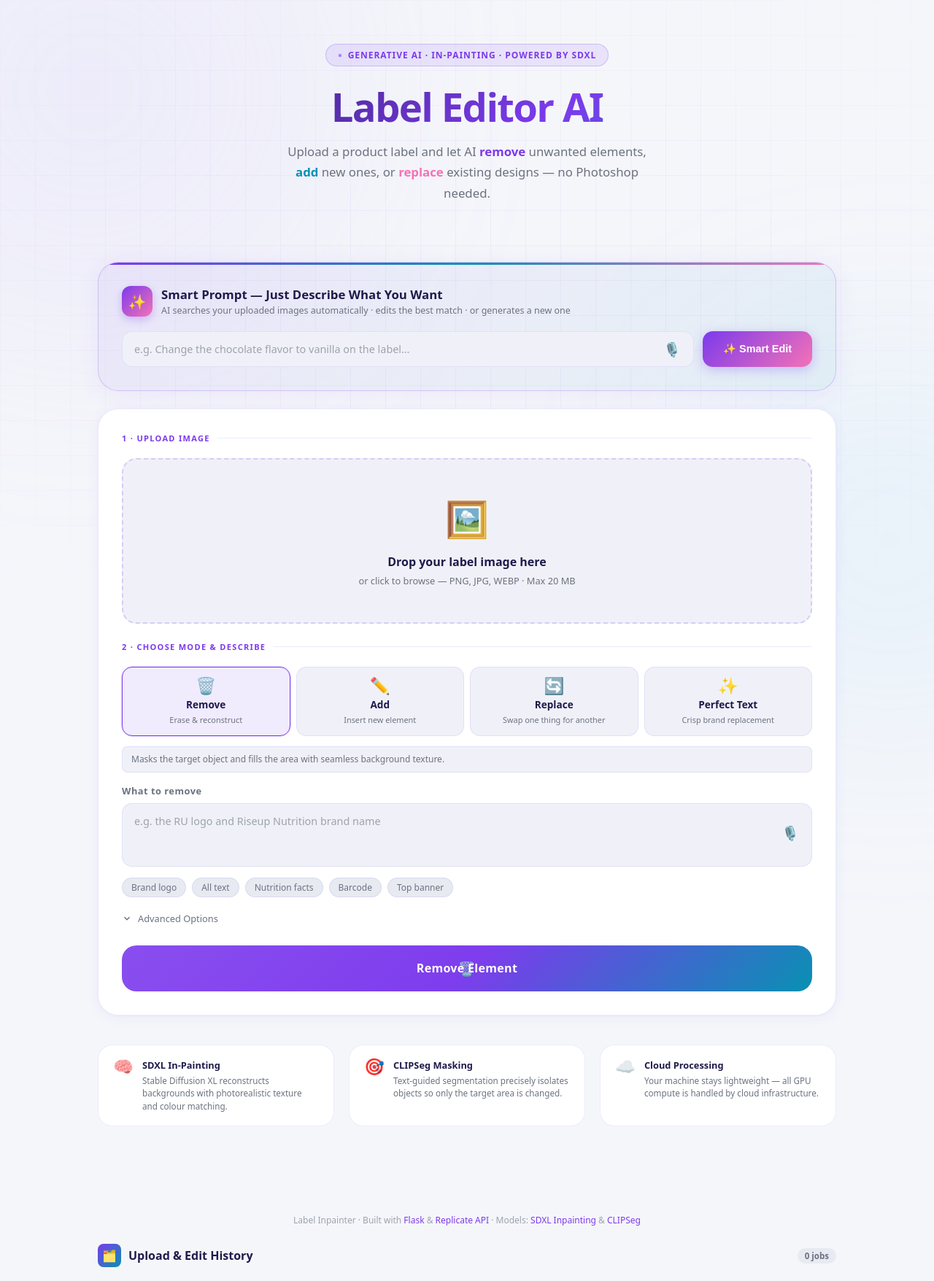
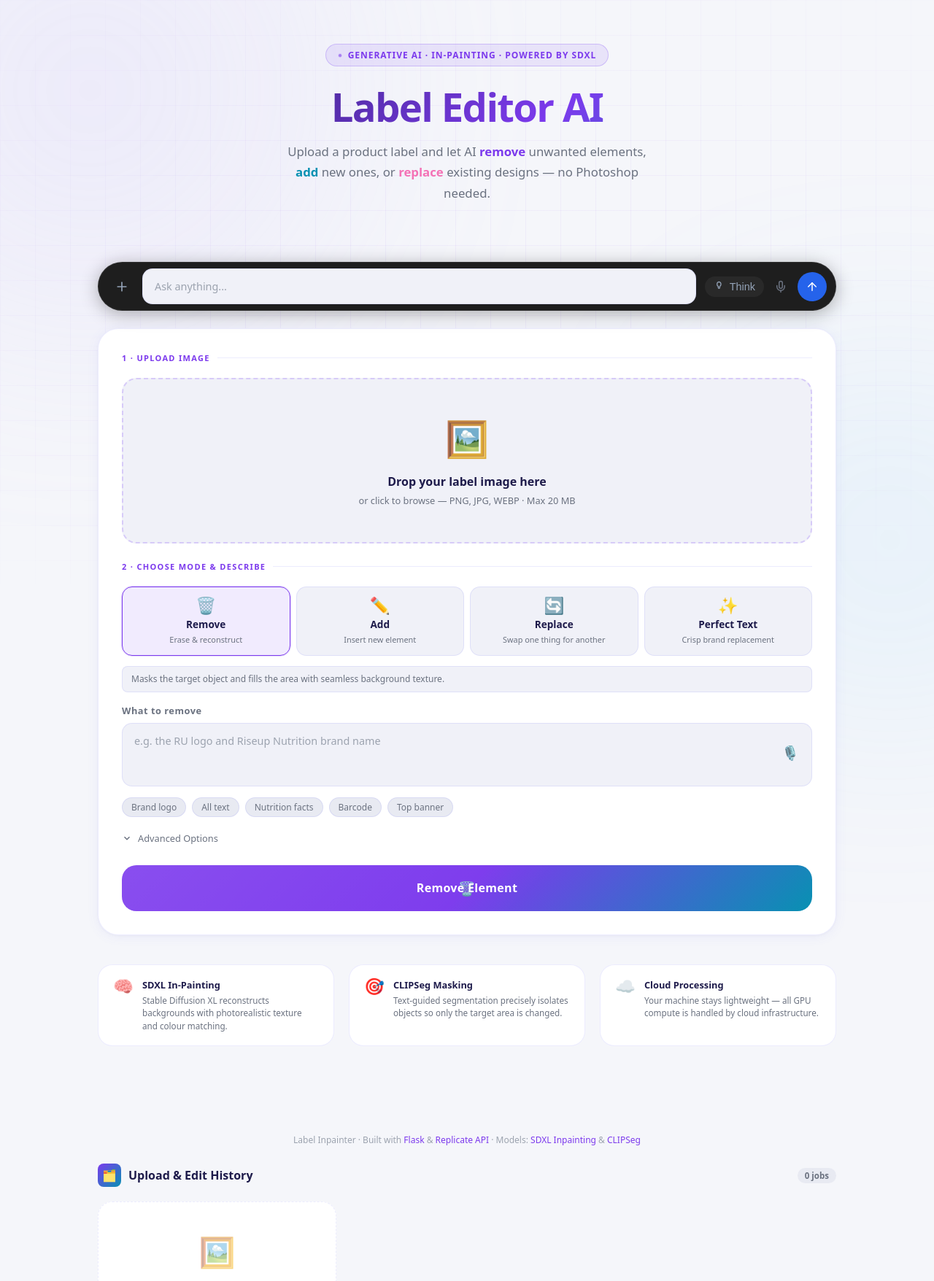
Before and after one commit to Yash2550/Ai, a Flask app: page / in a window 1280 px wide. Shown: the top 1756 px of the page at 73% size. Run offline with Flask 3, Linux system fonts and the light colour scheme; data that the repository does not hold is empty; some libraries are stand-ins or nearby versions.

Commit message:
Redesign Smart Prompt UI to match sleek dark pill style

```diff
--- a/templates/index.html
+++ b/templates/index.html
@@ -1210,116 +1210,111 @@
     }
 
     /* ======================================================
-       SMART PROMPT CARD
+       SMART PROMPT PILL REDESIGN
     ====================================================== */
     .smart-card {
-      background: linear-gradient(135deg, rgba(124,58,237,0.06) 0%, rgba(8,145,178,0.06) 100%);
-      border: 1.5px solid rgba(124,58,237,0.22);
-      border-radius: var(--radius-xl);
-      padding: 32px;
-      box-shadow: 0 4px 32px rgba(124,58,237,0.08);
+      background: transparent;
       margin-bottom: 24px;
       position: relative;
-      overflow: hidden;
-    }
-
-    .smart-card::before {
-      content: '';
-      position: absolute;
-      top: 0; left: 0; right: 0;
-      height: 3px;
-      background: linear-gradient(90deg, var(--clr-accent), var(--clr-accent-2), #f472b6);
-      border-radius: var(--radius-xl) var(--radius-xl) 0 0;
-    }
-
-    .smart-header {
+    }
+
+    .smart-pill {
       display: flex;
       align-items: center;
+      background: #1e1e1e; /* Dark sleek background */
+      border: 1px solid rgba(255, 255, 255, 0.08);
+      border-radius: 999px; /* Pill shape */
+      padding: 8px 12px 8px 16px;
+      box-shadow: 0 4px 24px rgba(0, 0, 0, 0.3);
       gap: 12px;
-      margin-bottom: 20px;
-    }
-
-    .smart-icon {
-      width: 42px;
-      height: 42px;
-      background: linear-gradient(135deg, var(--clr-accent), #f472b6);
-      border-radius: 12px;
+      transition: all 0.3s ease;
+    }
+
+    .smart-pill:focus-within {
+      border-color: rgba(255, 255, 255, 0.2);
+      box-shadow: 0 6px 32px rgba(0, 0, 0, 0.4);
+    }
+
+    .smart-input {
+      flex: 1;
+      padding: 12px 0;
+      font-size: 1rem;
+      font-family: inherit;
+      border: none;
+      background: transparent;
+      color: #f8fafc;
+      outline: none;
+    }
+
+    .smart-input::placeholder {
+      color: #64748b;
+    }
+
+    .smart-pill-actions {
+      display: flex;
+      align-items: center;
+      gap: 8px;
+    }
+
+    .pill-icon-btn {
+      background: transparent;
+      border: none;
+      color: #94a3b8;
+      cursor: pointer;
+      font-size: 1.1rem;
       display: flex;
       align-items: center;
       justify-content: center;
-      font-size: 20px;
-      flex-shrink: 0;
-      box-shadow: 0 4px 12px rgba(124,58,237,0.3);
-    }
-
-    .smart-title {
-      font-size: 1.05rem;
-      font-weight: 700;
-      color: var(--clr-text);
-    }
-
-    .smart-subtitle {
-      font-size: 0.78rem;
-      color: var(--clr-text-muted);
-      margin-top: 2px;
-    }
-
-    .smart-input-row {
-      display: flex;
-      gap: 12px;
-      align-items: stretch;
-    }
-
-    .smart-input {
-      flex: 1;
-      padding: 14px 18px;
-      font-size: 0.95rem;
-      font-family: inherit;
-      border: 1.5px solid var(--clr-border);
-      border-radius: var(--radius-md);
-      background: var(--clr-surface);
-      color: var(--clr-text);
-      outline: none;
-      transition: border-color var(--transition), box-shadow var(--transition);
-    }
-
-    .smart-input:focus {
-      border-color: var(--clr-accent);
-      box-shadow: 0 0 0 3px rgba(124,58,237,0.12);
-    }
-
-    .smart-btn {
-      padding: 14px 28px;
-      background: linear-gradient(135deg, var(--clr-accent), #f472b6);
+      padding: 6px;
+      border-radius: 50%;
+      transition: color 0.2s, background 0.2s;
+    }
+
+    .pill-icon-btn:hover {
+      color: #f8fafc;
+      background: rgba(255, 255, 255, 0.1);
+    }
+
+    .pill-icon-btn.think-btn {
+      font-size: 0.9rem;
+      border-radius: 16px;
+      padding: 6px 12px;
+      gap: 6px;
+      background: rgba(255,255,255,0.05);
+    }
+    .pill-icon-btn.think-btn:hover {
+      background: rgba(255,255,255,0.15);
+    }
+
+    .smart-btn-round {
+      width: 40px;
+      height: 40px;
+      border-radius: 50%;
+      background: #2563eb; /* Blue accent */
       color: #fff;
-      font-size: 0.9rem;
-      font-weight: 700;
       border: none;
-      border-radius: var(--radius-md);
-      cursor: pointer;
-      transition: all var(--transition);
-      white-space: nowrap;
       display: flex;
       align-items: center;
-      gap: 8px;
-      box-shadow: 0 4px 16px rgba(124,58,237,0.3);
-    }
-
-    .smart-btn:hover:not(:disabled) {
-      transform: translateY(-2px);
-      box-shadow: 0 8px 24px rgba(124,58,237,0.4);
-    }
-
-    .smart-btn:disabled {
-      opacity: 0.6;
+      justify-content: center;
+      cursor: pointer;
+      transition: all 0.2s;
+      font-size: 1.2rem;
+    }
+
+    .smart-btn-round:hover:not(:disabled) {
+      background: #3b82f6;
+      transform: scale(1.05);
+    }
+
+    .smart-btn-round:disabled {
+      opacity: 0.5;
       cursor: not-allowed;
-      transform: none;
-    }
-
-    .smart-btn.loading::after {
+    }
+
+    .smart-btn-round.loading::after {
       content: '';
-      width: 16px;
-      height: 16px;
+      width: 18px;
+      height: 18px;
       border: 2px solid rgba(255,255,255,0.4);
       border-top-color: #fff;
       border-radius: 50%;
@@ -1453,30 +1448,40 @@
 
     <!-- ✨ SMART PROMPT CARD -->
     <div class="smart-card" id="smartCard">
-      <div class="smart-header">
-        <div class="smart-icon">✨</div>
-        <div>
-          <div class="smart-title">Smart Prompt — Just Describe What You Want</div>
-          <div class="smart-subtitle">AI searches your uploaded images automatically · edits the best match · or generates a new one</div>
+      <!-- Dark Sleek Pill Input -->
+      <div class="smart-pill">
+        <!-- Plus / Add button -->
+        <button class="pill-icon-btn" title="Add Reference Image">
+          <svg width="20" height="20" viewBox="0 0 24 24" fill="none" stroke="currentColor" stroke-width="2" stroke-linecap="round" stroke-linejoin="round"><line x1="12" y1="5" x2="12" y2="19"></line><line x1="5" y1="12" x2="19" y2="12"></line></svg>
+        </button>
+
+        <!-- Input -->
+        <input
+          type="text"
+          id="smartPromptInput"
+          class="smart-input"
+          placeholder="Ask anything..."
+          aria-label="Smart prompt input"
+          autocomplete="off"
+        />
+
+        <!-- Actions (Think, Mic, Submit) -->
+        <div class="smart-pill-actions">
+          <button class="pill-icon-btn think-btn" title="AI Think Mode">
+            <svg width="16" height="16" viewBox="0 0 24 24" fill="none" stroke="currentColor" stroke-width="2"><path d="M12 2a5 5 0 0 0-5 5c0 1.9 1 3.5 2.5 4.3V14a1.5 1.5 0 0 0 3 0v-2.7c1.5-.8 2.5-2.4 2.5-4.3a5 5 0 0 0-5-5z"></path></svg>
+            Think
+          </button>
+          <button class="pill-icon-btn mic-btn" style="position:static; transform:none;" onclick="startVoiceInput('smartPromptInput', this)" title="Speak">
+            <svg width="18" height="18" viewBox="0 0 24 24" fill="none" stroke="currentColor" stroke-width="2" stroke-linecap="round" stroke-linejoin="round"><path d="M12 2a3 3 0 0 0-3 3v7a3 3 0 0 0 6 0V5a3 3 0 0 0-3-3Z"></path><path d="M19 10v2a7 7 0 0 1-14 0v-2"></path><line x1="12" y1="19" x2="12" y2="22"></line></svg>
+          </button>
+
+          <button id="smartBtn" class="smart-btn-round" type="button" title="Send Prompt">
+            <span id="smartBtnText" style="display:none;"></span>
+            <svg id="smartBtnIcon" width="18" height="18" viewBox="0 0 24 24" fill="none" stroke="currentColor" stroke-width="2" stroke-linecap="round" stroke-linejoin="round"><line x1="12" y1="19" x2="12" y2="5"></line><polyline points="5 12 12 5 19 12"></polyline></svg>
+          </button>
         </div>
       </div>
 
-      <div class="smart-input-row">
-        <div style="position:relative; flex: 1; display:flex;">
-          <input
-            type="text"
-            id="smartPromptInput"
-            class="smart-input"
-            style="width: 100%; padding-right: 44px;"
-            placeholder="e.g. Change the chocolate flavor to vanilla on the label…"
-            aria-label="Smart prompt input"
-          />
-          <button type="button" class="mic-btn" onclick="startVoiceInput('smartPromptInput', this)" title="Speak Prompt" aria-label="Speak Prompt">🎙️</button>
-        </div>
-        <button id="smartBtn" class="smart-btn" type="button">
-          <span id="smartBtnText">✨ Smart Edit</span>
-        </button>
-      </div>
 
       <!-- Status row -->
       <div class="smart-status" id="smartStatus">
```
